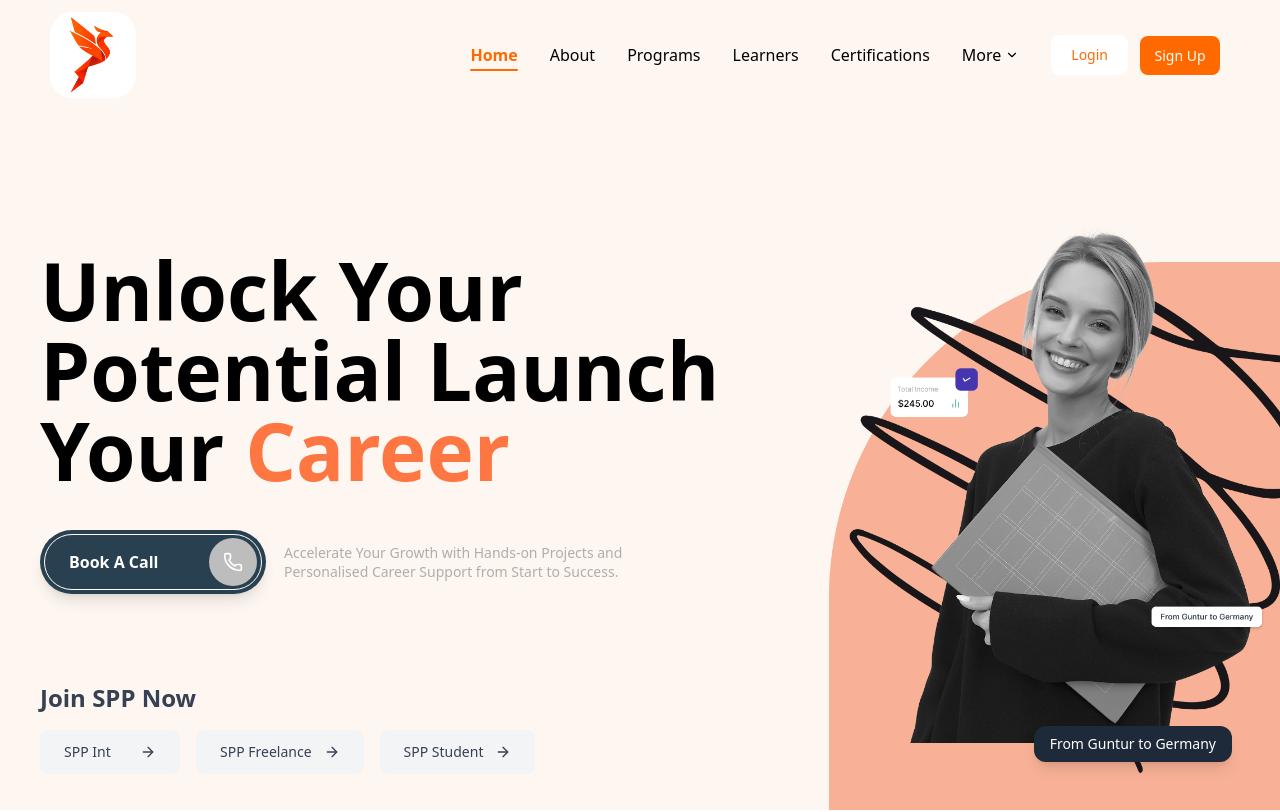
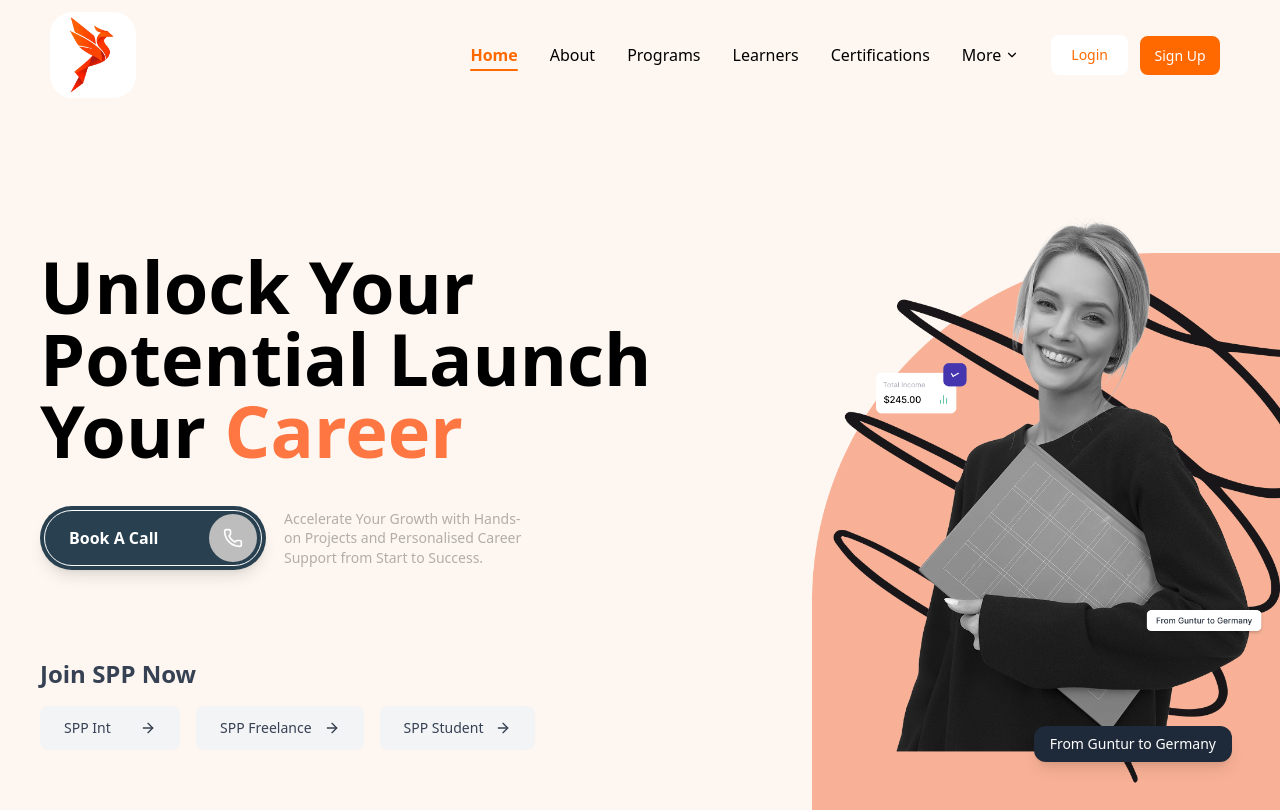
Before and after one commit to rajdeeppaul304/sirtify_frontend_new, a React (Vite) app: page / in a window 1280 px wide. Shown: the top 812 px of the page. Built offline with nearby package versions, Linux system fonts and the light colour scheme.

Commit message:
fix: revamping hero section design

```diff
--- a/src/components/sections/HeroSection.tsx
+++ b/src/components/sections/HeroSection.tsx
@@ -7,13 +7,13 @@ export const HeroSection = () => {
   return (
     <div className='w-full flex justify-between items-start pt-[100px] overflow-hidden'>
       {/* Text Content */}
-      <div className="relative w-full lg:max-w-[800px] lg:mx-10 flex flex-col justify-start items-start gap-10">
+      <div className="relative w-full lg:max-w-[700px] lg:mx-10 flex flex-col justify-start items-start gap-10">
 
         <div className='relative'>
           <img className='absolute w-[50px] h-[50px]' src={star} alt="Star" />
         </div>
 
-        <h1 className="text-[4rem] lg:text-[5rem] leading-[100%] font-semibold font-open-sans text-black">
+        <h1 className="text-[4rem] lg:text-[4.5rem] leading-[100%] font-semibold font-open-sans text-black">
           Unlock Your Potential Launch Your <span className='text-[#FE7642]'>Career</span>
         </h1>
         <div className='flex flex-col md:flex-row justify-start gap-[18px] items-center'>
@@ -28,7 +28,7 @@ export const HeroSection = () => {
 
           </div>
 
-          <p className="text-[#b1ada9] font-inter font-normal text-[.875rem] leading-[136%] w-[50%]">
+          <p className="text-[#b1ada9] font-inter font-normal text-[.875rem] leading-[136%] w-[34%]">
             Accelerate Your Growth with Hands-on Projects and Personalised Career Support from Start to Success.
           </p>
 
```
